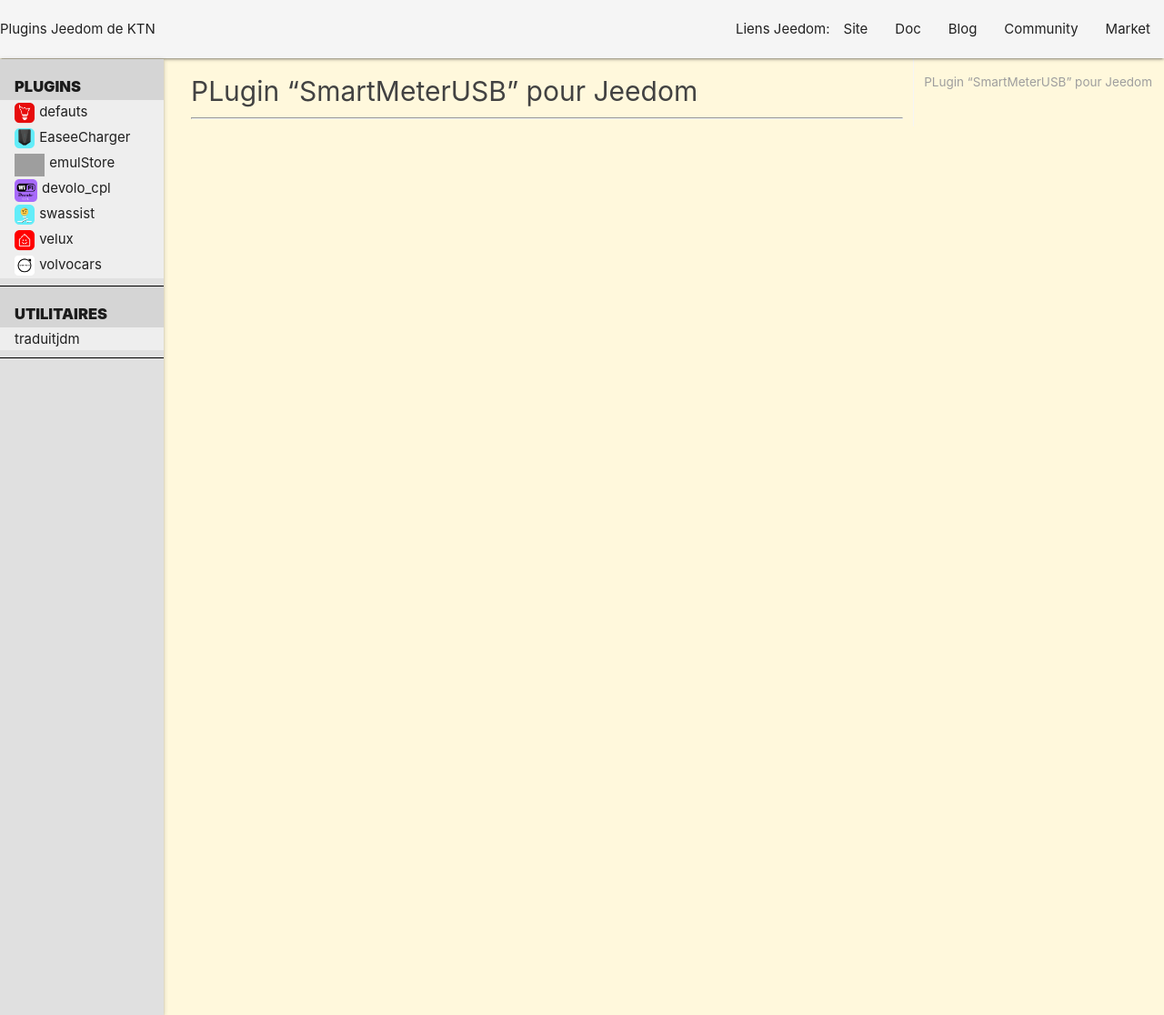
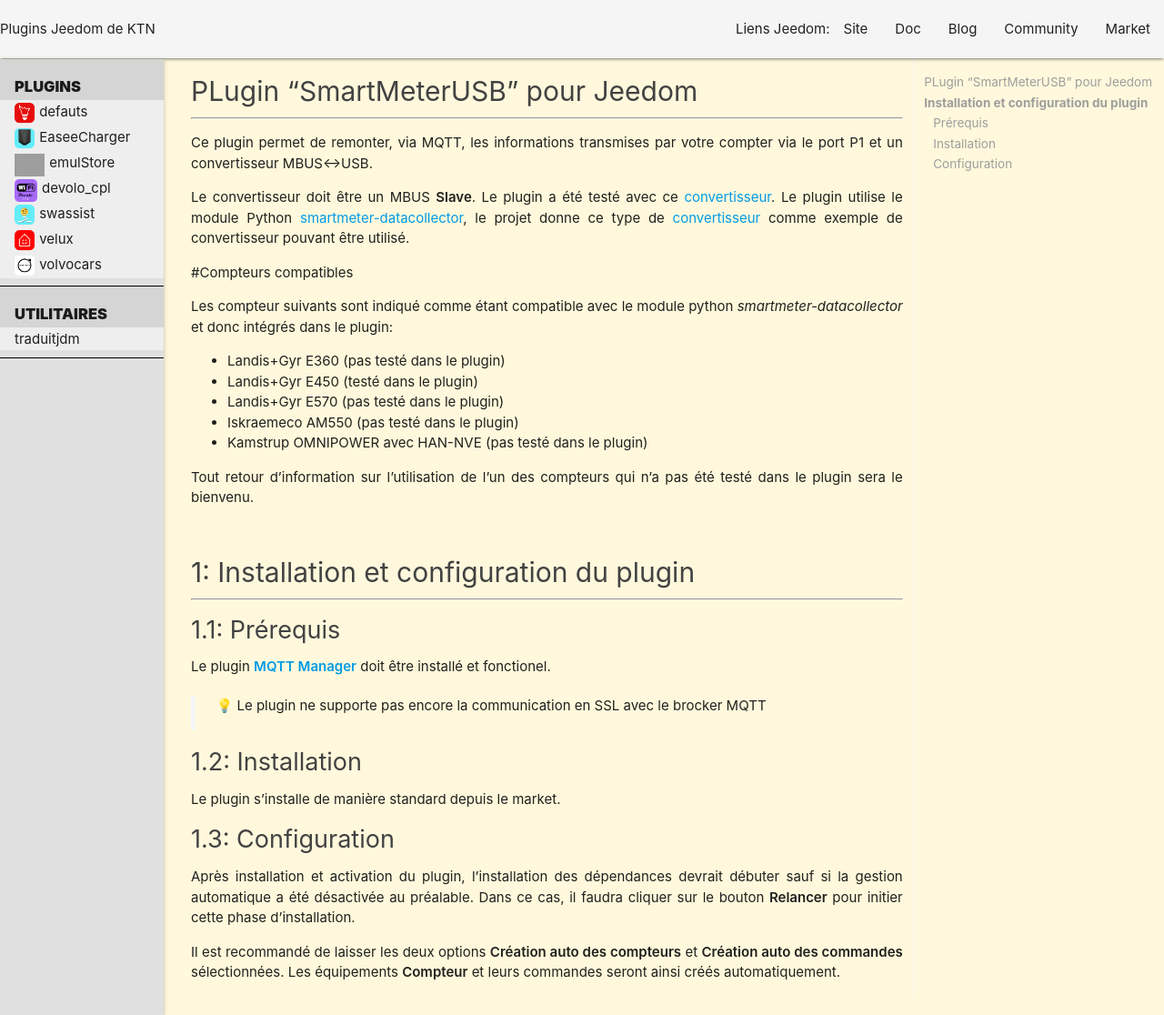
Before and after one commit to ktn001/ktn001.github.io, a Jekyll site: the page built from fr_FR/SmartMeterUSB/index.md, in a window 1280 px wide and 1116 px high. Shown: the whole window at 91% size. Built offline with Jekyll 4.4.1, drawn with Linux system fonts in a browser that asks for light colours; emoji names are drawn with the system emoji font; grey boxes are pictures that could not be loaded.

Commit message:
Update index.md

```diff
--- a/fr_FR/SmartMeterUSB/index.md
+++ b/fr_FR/SmartMeterUSB/index.md
@@ -4,3 +4,44 @@
 ---
 
 # PLugin "SmartMeterUSB" pour Jeedom
+
+Ce plugin permet de remonter, via MQTT, les informations transmises par votre compter via le port P1 et un convertisseur MBUS<->USB.
+
+Le convertisseur doit être un MBUS **Slave**. Le plugin a été testé avec ce [convertisseur](https://fr.aliexpress.com/item/1005006212611801.html?spm=a2g0o.detail.pcDetailTopMoreOtherSeller.2.7aafXfI0XfI0dD&gps-id=pcDetailTopMoreOtherSeller&scm=1007.40050.354490.0&scm_id=1007.40050.354490.0&scm-url=1007.40050.354490.0&pvid=c8572017-9a80-4506-a93f-0c04706d9496&_t=gps-id:pcDetailTopMoreOtherSeller,scm-url:1007.40050.354490.0,pvid:c8572017-9a80-4506-a93f-0c04706d9496,tpp_buckets:668%232846%238107%231934&pdp_npi=4%40dis%21CHF%219.07%217.62%21%21%2110.44%218.77%21%402103871e17243213075876658ecc43%2112000036302876309%21rec%21CH%21748220648%21X&utparam-url=scene%3ApcDetailTopMoreOtherSeller%7Cquery_from%3A).
+Le plugin utilise le module Python [smartmeter-datacollector](https://github.com/scs/smartmeter-datacollector), le projet donne ce type de [convertisseur](https://zeta-eng.ch/produkte/interfaces/zeta-usb-interfaces/m-bus-slave/) comme exemple de convertisseur pouvant être utilisé.
+
+#Compteurs compatibles
+{: .NUM}
+
+Les compteur suivants sont indiqué comme étant compatible avec le module python *smartmeter-datacollector* et donc intégrés dans le plugin:
+* Landis+Gyr E360 (pas testé dans le plugin)
+* Landis+Gyr E450 (testé dans le plugin)
+* Landis+Gyr E570 (pas testé dans le plugin)
+* Iskraemeco AM550 (pas testé dans le plugin)
+* Kamstrup OMNIPOWER avec HAN-NVE (pas testé dans le plugin)
+
+Tout retour d'information sur l'utilisation de l'un des compteurs qui n'a pas été testé dans le plugin sera le bienvenu.
+
+# Installation et configuration du plugin
+{: .num}
+
+## Prérequis
+{: .num}
+
+Le plugin [**MQTT Manager**](https://market.jeedom.com/index.php?v=d&p=market_display&id=4213) doit être installé et fonctionel.
+
+> :bulb: Le plugin ne supporte pas encore la communication en SSL avec le brocker MQTT
+
+## Installation
+{: .num}
+
+Le plugin s'installe de manière standard depuis le market.
+
+## Configuration
+{: .num}
+
+Après installation et activation du plugin, l’installation des dépendances devrait débuter sauf si la gestion automatique a été
+désactivée au préalable. Dans ce cas, il faudra cliquer sur le bouton **Relancer** pour initier cette phase d’installation.
+
+Il est recommandé de laisser les deux options **Création auto des compteurs** et **Création auto des commandes** sélectionnées.
+Les équipements **Compteur** et leurs commandes seront ainsi créés automatiquement.
```
